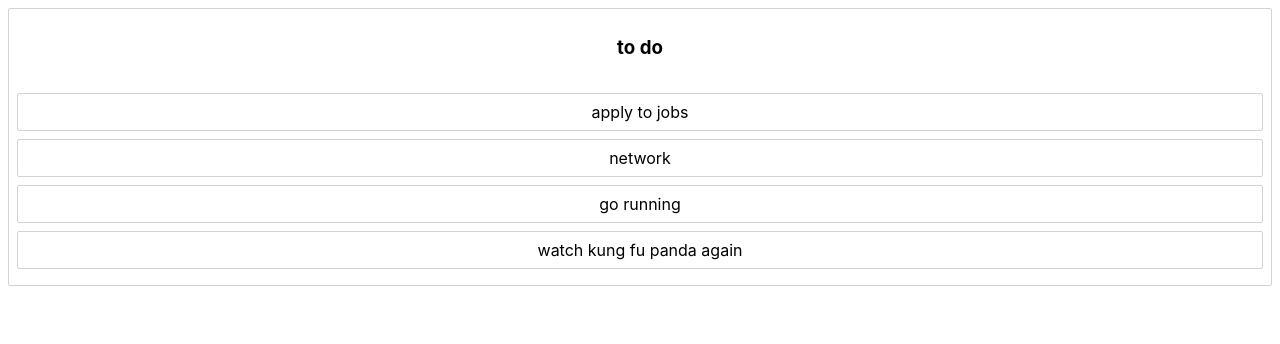
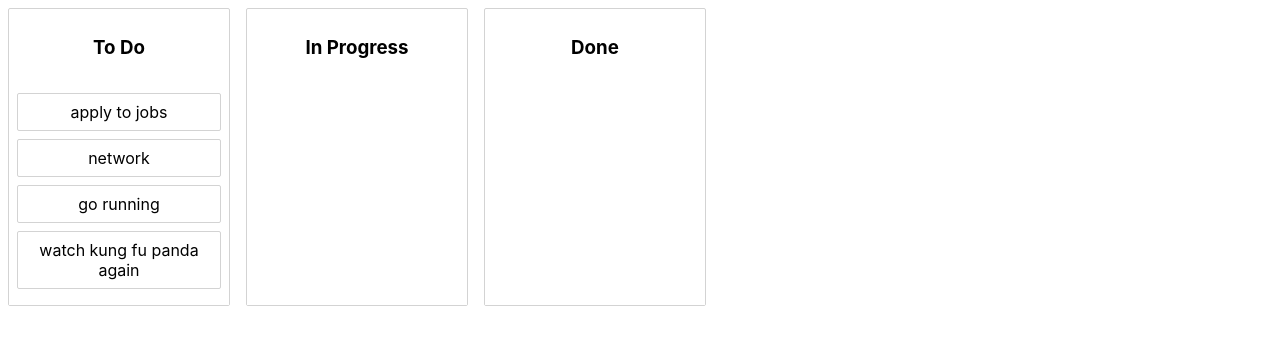
Before and after one commit to brendaliu2/draggable-todo-list, a React (Create React App) app: page / in a window 1280 px wide. Shown: the top 344 px of the page. Built offline with nearby package versions, Linux system fonts and the light colour scheme.

Commit message:
tasks can move within and between columns

```diff
--- a/src/App.js
+++ b/src/App.js
@@ -1,10 +1,10 @@
 import './App.css';
-import JobBoard from './JobBoard';
+import DraggableTodoApp from './DraggableTodoApp';
 
 function App() {
   return (
     <div className="App">
-      <JobBoard />
+      <DraggableTodoApp />
     </div >
   );
 }
--- a/src/Column.js
+++ b/src/Column.js
@@ -6,12 +6,20 @@ const Container = styled.div`
   margin: 8px;
   border: 1px solid lightgrey;
   border-radius: 2px;
+  width: 220px;
+
+  display: flex;
+  flex-direction: column;
 `;
 const Title = styled.h3`
   padding: 8px;
 `;
 const TaskList = styled.div`
   padding: 8px;
+  transition: background-color 0.2s ease;
+  background-color: ${props => props.isDraggingOver ? 'skyblue' : 'white'};
+  flex-grow: 1;
+  min-height: 100px;
 `;
 
 export default function Column({ col, tasks }) {
@@ -19,10 +27,11 @@ export default function Column({ col, tasks }) {
     <Container>
       <Title>{col.title}</Title>
       <Droppable droppableId={col.id}>
-        {provided => (
+        {(provided, snapshot) => (
           <TaskList
             ref={provided.innerRef}
             {...provided.droppableProps}
+            isDraggingOver={snapshot.isDraggingOver}
           >
             {tasks.map((task, index) => <Task key={task.id} task={task} index={index}/>)}
             {provided.placeholder}
--- /dev/null
+++ b/src/DraggableTodoApp.js
@@ -0,0 +1,123 @@
+import { useState } from 'react';
+import initialData from './dummyData';
+import Column from './Column';
+import { DragDropContext } from 'react-beautiful-dnd';
+import styled from 'styled-components';
+
+const Container = styled.div`
+  display: flex;
+`;
+
+export default function DraggableTodoApp() {
+  const [data, setData] = useState(initialData);
+
+  // function startDrag() {
+  //   document.body.style.color = 'orange';
+  //   document.body.style.transition = 'background-color 0.2s ease';
+  // }
+
+  function endDrop(result) {
+    // document.body.style.color = 'inherit';
+    // document.body.style.backgroundColor = 'inherit';
+    const { destination, source, draggableId } = result;
+
+    if (!destination) {
+      return;
+    }
+
+    if (
+      destination.droppableId === source.droppableId &&
+      destination.index === source.index
+    ) {
+      return;
+    }
+
+    const startCol = data.columns[source.droppableId];
+    const endCol = data.columns[destination.droppableId];
+
+    if (startCol === endCol) {
+      const newTaskIds = Array.from(startCol.taskIds);
+      newTaskIds.splice(source.index, 1);
+      newTaskIds.splice(destination.index, 0, draggableId);
+
+      const newCol = {
+        ...startCol,
+        taskIds: newTaskIds
+      };
+
+      const newData = {
+        ...data,
+        columns: {
+          ...data.columns,
+          [newCol.id]: newCol,
+        }
+      };
+      //API call to update reorder
+      setData(newData);
+    }
+
+    //moving to diff col
+    const startTaskIds = Array.from(startCol.taskIds);
+    startTaskIds.splice(source.index, 1);
+    const newStart = {
+      ...startCol,
+      taskIds: startTaskIds,
+    };
+
+    const finishTaskIds = Array.from(endCol.taskIds);
+    finishTaskIds.splice(destination.index, 0, draggableId);
+    const newFinish = {
+      ...endCol,
+      taskIds: finishTaskIds,
+    }
+
+    const newData = {
+      ...data,
+      columns: {
+        ...data.columns,
+        [newStart.id]: newStart,
+        [newFinish.id]: newFinish,
+      }
+    }
+
+    setData(newData);
+
+  }
+
+  // function updateDrag(update) {
+  //   const { destination } = update;
+
+  //   const opacity = destination ? destination.index / Object.keys(data.tasks).length : 0;
+
+  //   document.body.style.backgroundColor = `rgba(153, 141, 217, ${opacity})`;
+  // }
+
+
+  return (
+    <DragDropContext
+      // onDragStart={startDrag}
+      onDragEnd={endDrop}
+    // onDragUpdate={updateDrag}
+    >
+      {/* <main>
+        <header>
+          <h1>Job Board</h1>
+          <p>Keep track of your job search journey!</p>
+        </header>
+
+        <section>
+          <h2>Jobs</h2>
+        </section> */}
+
+      <Container>
+        {data.columnOrder.map(columnId => {
+          const col = data.columns[columnId];
+          const tasks = col.taskIds.map(taskId => data.tasks[taskId]);
+
+          return <Column key={col.id} col={col} tasks={tasks} />;
+        })}
+      </Container>
+      {/* </main> */}
+    </DragDropContext>
+  );
+}
--- a/src/JobBoard.js
+++ /dev/null
@@ -1,39 +0,0 @@
-import { useState } from 'react';
-import initialData from './dummyData';
-import Column from './Column';
-import { DragDropContext } from 'react-beautiful-dnd';
-
-export default function JobBoard() {
-  const [data, setData] = useState(initialData);
-
-  function endDrop () {
-    console.log('end')
-  }
-
-
-  return (
-    <DragDropContext
-      onDragEnd={endDrop}
-    >
-      {/* <main>
-        <header>
-          <h1>Job Board</h1>
-          <p>Keep track of your job search journey!</p>
-        </header>
-
-        <section>
-          <h2>Jobs</h2>
-        </section> */}
-
-        <section>
-          {data.columnOrder.map(columnId => {
-            const col = data.columns[columnId];
-            const tasks = col.taskIds.map(taskId => data.tasks[taskId]);
-
-            return <Column key={col.id} col={col} tasks={tasks} />;
-          })}
-        </section>
-      {/* </main> */}
-    </DragDropContext>
-  );
-}
--- a/src/Task.js
+++ b/src/Task.js
@@ -6,18 +6,30 @@ const Container = styled.div`
   border-radius: 2px;
   padding: 8px;
   margin-bottom: 8px;
-  background-color: white;
+  background-color: ${props => props.isDragging ? 'lightgreen' : 'white'};
+
+  // display: flex;
 `;
+
+// const Handle = styled.div`
+//   width: 20px;
+//   height: 20px;
+//   background-color: orange;
+//   border-radius: 4px;
+//   margin-right: 8px;
+// `;
 
 export default function Task({ task, index }) {
   return (
     <Draggable draggableId={task.id} index={index}>
-      {provided => (
+      {(provided, snapshot) => (
         <Container
           {...provided.draggableProps}
           {...provided.dragHandleProps}
           ref={provided.innerRef}
+          isDragging={snapshot.isDragging}
         >
+          {/* <Handle {...provided.dragHandleProps}/> */}
           {task.content}
         </Container>
       )}
--- a/src/dummyData.js
+++ b/src/dummyData.js
@@ -8,11 +8,21 @@ const initialData = {
   columns: {
     'column-1': {
       id: 'column-1',
-      title: 'to do',
+      title: 'To Do',
       taskIds: ['A','B','C','D'],
     },
+    'column-2': {
+      id: 'column-2',
+      title: 'In Progress',
+      taskIds: [],
+    },
+    'column-3': {
+      id: 'column-3',
+      title: 'Done',
+      taskIds: [],
+    },
   },
-  columnOrder: ['column-1'],
+  columnOrder: ['column-1', 'column-2', 'column-3'],
 };
 
 export default initialData;
```
